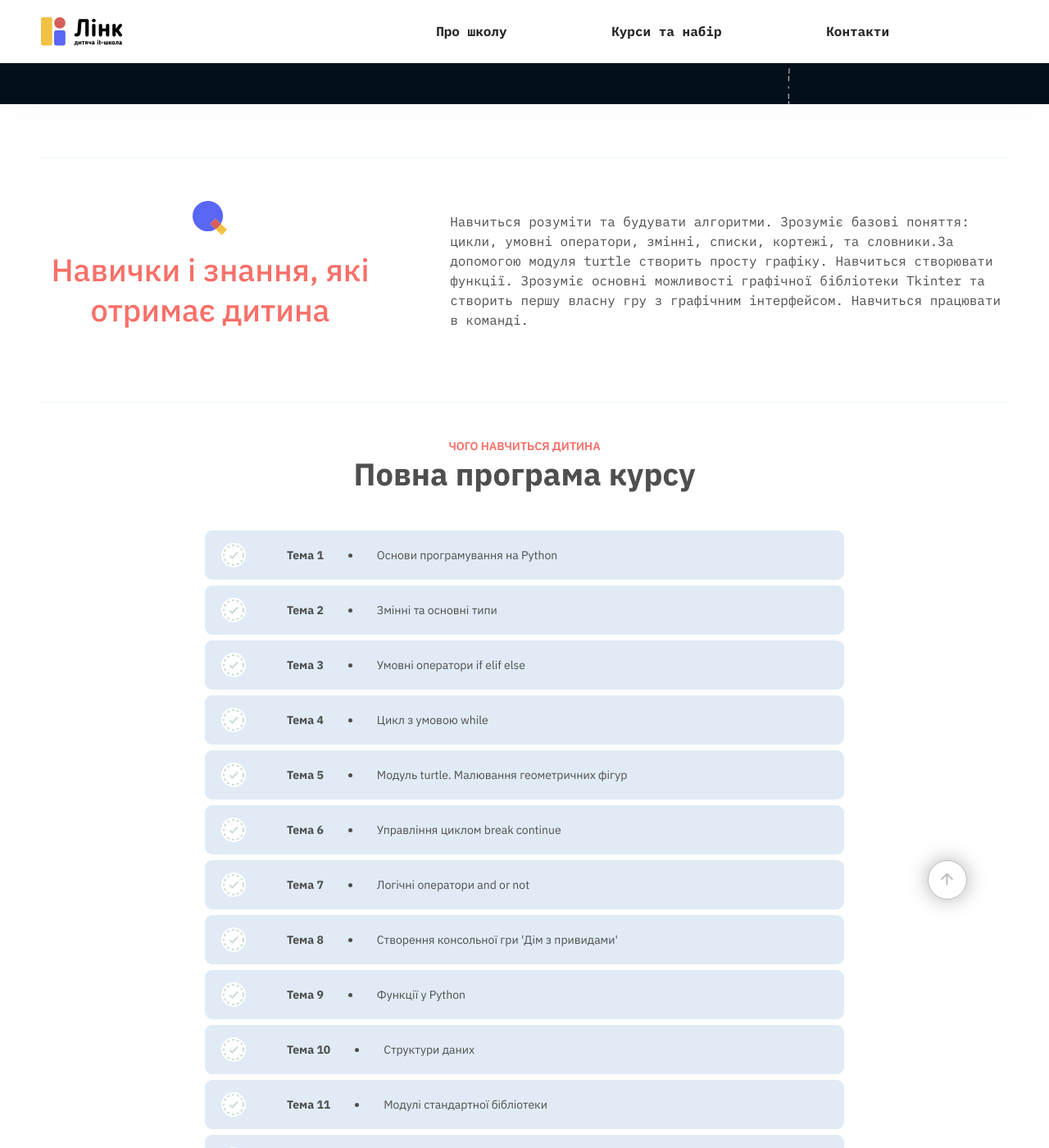
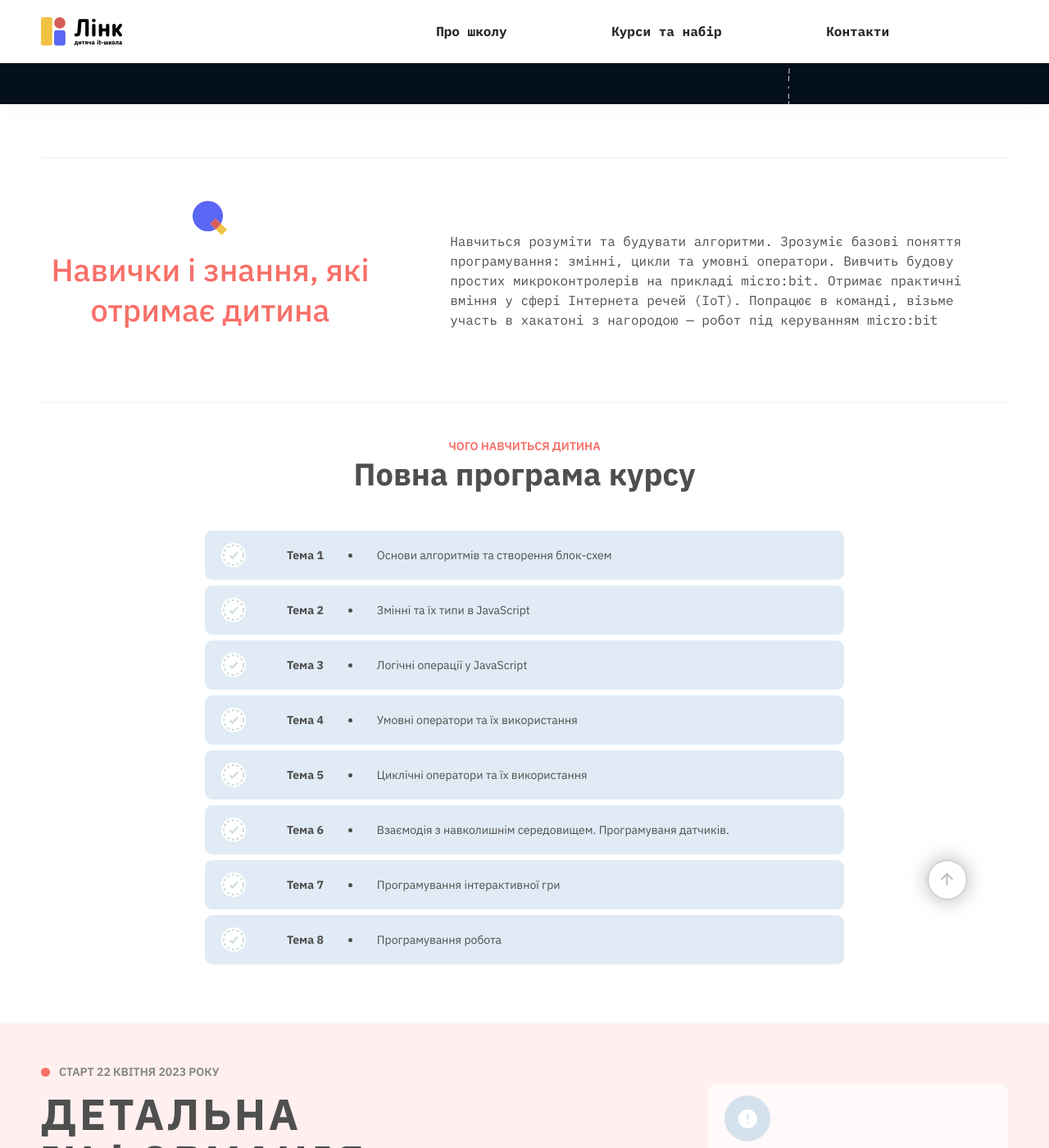
Before and after one commit to tfxoshchypok/linkit22, a Jekyll site: the page built from _courses/javascript-microbit.html, in a window 1280 px wide and 1400 px high, scrolled down 490 px. Shown: the whole window at 82% size. Built offline with Jekyll 4.4.1, drawn with Linux system fonts in a browser that asks for light colours; some of the changed text lies outside the part shown.

Commit message:
Update курс “javascript-microbit”

```diff
--- a/_courses/javascript-microbit.html
+++ b/_courses/javascript-microbit.html
@@ -1,41 +1,36 @@
 ---
 layout: course
 title: Javascript на micro:bit
-price: 4000
+price: 5000
 icon: 0
-start_at: 25 серпня
+start_at: 22 квітня 2023 року
 start_age: 9
 finish_age: 14
 lessons: 37
-lesson_time: дві години
-lessons_in_week: 3
-skills: "Навчиться розуміти та будувати алгоритми. Зрозуміє базові поняття:
-  цикли, умовні оператори, змінні, списки, кортежі, та словники.За допомогою
-  модуля turtle створить просту графіку. Навчиться створювати функції. Зрозуміє
-  основні можливості графічної бібліотеки Tkinter та створить першу власну гру з
-  графічним інтерфейсом. Навчиться працювати в команді."
+lesson_time: годині
+lessons_in_week: 2
+skills: "Навчиться розуміти та будувати алгоритми. Зрозуміє базові поняття
+  програмування: змінні, цикли та умовні оператори. Вивчить будову простих
+  микроконтролерів на прикладі micro:bit. Отримає практичні вміння у сфері
+  Інтернета речей (IoT). Попрацює в команді, візьме участь в хакатоні з
+  нагородою — робот під керуванням micro:bit"
 program:
-  - "Основи програмування на Python"
-  - "Змінні та основні типи"
-  - "Умовні оператори if elif else"
-  - "Цикл з умовою while"
-  - "Модуль turtle. Малювання геометричних фігур"
-  - "Управління циклом break continue"
-  - "Логічні оператори and or not"
-  - "Створення консольної гри 'Дім з привидами'"
-  - "Функції у Python"
-  - "Структури даних"
-  - "Модулі стандартної бібліотеки"
-  - "Створення програм та ігор з графічним інтерфейсом за допомогою модуля Tkinter"
-  - "тест список програми"
-information: <strong>Python </strong>(найчастіше вживане прочитання — «Па́йтон»,
-  запозичено назву з британського шоу Монті Пайтон) — інтерпретована
-  об'єктно-орієнтована мова програмування високого рівня зі строгою динамічною
-  типізацією. (<a href="https://uk.wikipedia.org/wiki/Python"
-  target="_blank">Wikipedia</a>)
+  - Основи алгоритмів та створення блок-схем
+  - Змінні та їх типи в JavaScript
+  - Логічні операції у JavaScript
+  - Умовні оператори та їх використання
+  - Циклічні оператори та їх використання
+  - Взаємодія з навколишнім середовищем. Програмуваня датчиків.
+  - Програмування інтерактивної гри
+  - Програмування робота
+information: JavaScript - це мова програмування, яка використовується для
+  додавання динамічної функціональності на веб-сторінки. Вона може бути
+  використана для створення інтерактивних веб-додатків, анімації, валідації форм
+  та багатьох інших речей. JavaScript працює на більшості сучасних браузерах і
+  може бути використана як на клієнтській, так і на серверній стороні
 end_block_information: Контрольні роботи після кожного блоку
 tags:
-  - "вивчайактуальне"
-  - "лінкITschool"
-  - "Python"
+  - вивчайактуальне
+  - лінкITschool
+  - JavaScript
 ---
```
